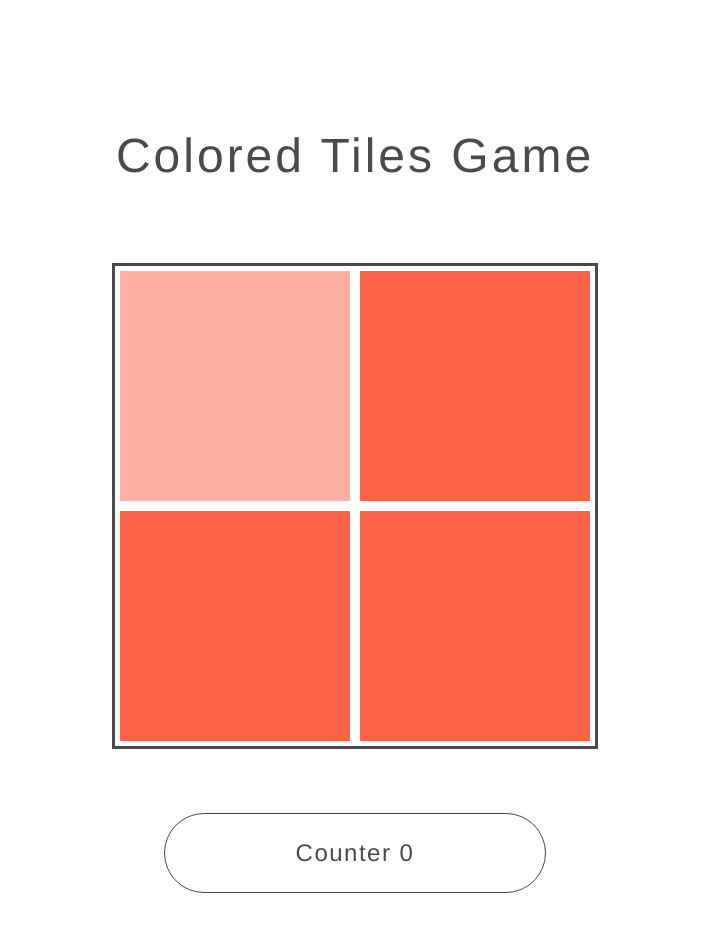
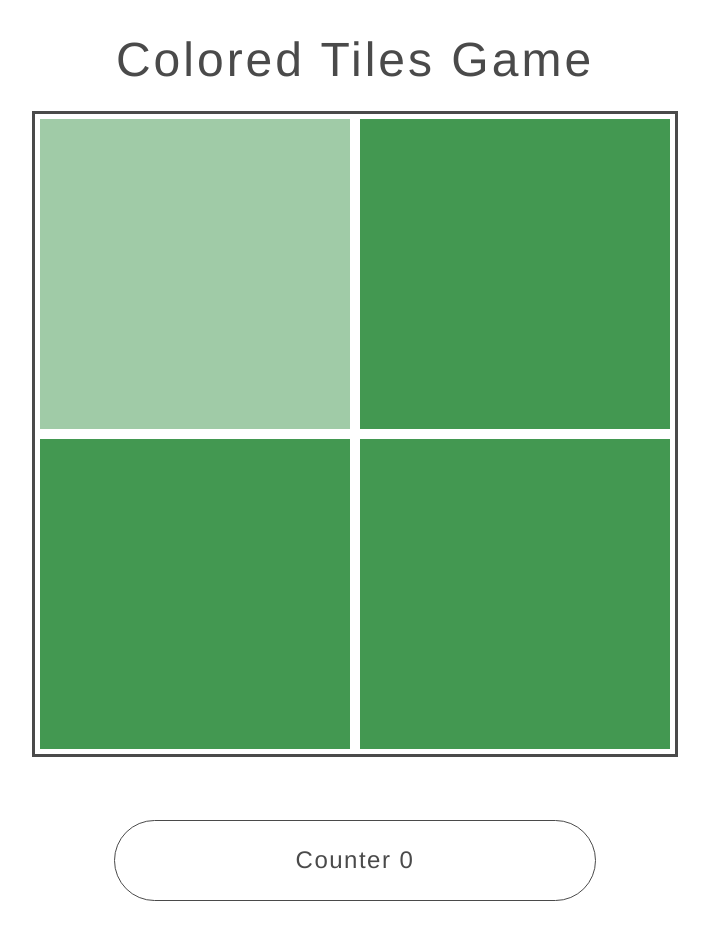
Before and after one commit to ASJvine/tiles, a React app: page / in a window 1280 px wide. Shown: the top 940 px of the page, without its empty margins (285-994 px from the left). Built offline with nearby package versions, Linux system fonts and the light colour scheme; the HTML template or start-up script is replaced by a standard one.

Commit message:
Random HSL tiles color + quick style polishing

```diff
--- a/src/app/styleguide.scss
+++ b/src/app/styleguide.scss
@@ -56,5 +56,6 @@ h6 {
 
 .main-title {
   text-align: center;
-  padding: 2em 0 1em;
+  padding: 0.5em 0;
+  margin: 0;
 }
--- a/src/tiles/Tile.molecule.jsx
+++ b/src/tiles/Tile.molecule.jsx
@@ -1,7 +1,9 @@
 import React from 'react';
 import PropTypes from 'prop-types';
 
-const Tile = ({ className, tileKey, onClick }) => (
+const Tile = ({
+  className, tileKey, onClick, color,
+}) => (
   <div
     className={`tile ${className}`}
     id={tileKey}
@@ -9,6 +11,7 @@ const Tile = ({ className, tileKey, onClick }) => (
     onKeyPress={onClick}
     role="button"
     tabIndex="0"
+    style={color}
   />
 );
 
@@ -20,6 +23,9 @@ Tile.propTypes = {
   className: PropTypes.string,
   tileKey: PropTypes.string.isRequired,
   onClick: PropTypes.func.isRequired,
+  color: PropTypes.shape({
+    backgroundColor: PropTypes.string.isRequired,
+  }).isRequired,
 };
 
 export default Tile;
--- a/src/tiles/Tiles.organism.jsx
+++ b/src/tiles/Tiles.organism.jsx
@@ -52,7 +52,7 @@ class Tiles extends Component {
     }
   }
 
-  singleTilesRow(rowNb, intTileArray, diffColorTile) {
+  singleTilesRow(rowNb, intTileArray, diffColorTile, colors) {
     const rowChunk = getRowChunkOfSqArray(intTileArray, rowNb);
 
     return rowChunk.map((item) => {
@@ -60,22 +60,25 @@ class Tiles extends Component {
         className: tileClassname(diffColorTile, item),
         tileKey: tileKey(rowNb, item),
         onClick: this.tileClicked,
+        color: !diffColorTile ? colors.baseColor : colors.diffColor,
       };
 
       return <Tile key={tileProps.tileKey} {...tileProps} />;
     });
   }
 
-  allTilesRows(rowNb, intTileArray, diffColorTile) {
+  allTilesRows(rowNb, intTileArray, diffColorTile, colors) {
     return (
       <div className="row" key={`row-${rowNb}`}>
-        {this.singleTilesRow(rowNb, intTileArray, diffColorTile)}
+        {this.singleTilesRow(rowNb, intTileArray, diffColorTile, colors)}
       </div>
     );
   }
 
-  tiles({ intRowArray, intTileArray, diffColorTile }) {
-    return intRowArray.map(rowNb => this.allTilesRows(rowNb, intTileArray, diffColorTile));
+  tiles({
+    intRowArray, intTileArray, diffColorTile, colors,
+  }) {
+    return intRowArray.map(rowNb => this.allTilesRows(rowNb, intTileArray, diffColorTile, colors));
   }
 
   render() {
--- a/src/tiles/helpers.js
+++ b/src/tiles/helpers.js
@@ -6,6 +6,10 @@ import {
 import {
   DIFF_COLOR_TILE_CLASSNAME,
 } from './constants';
+
+const MIN_HSL_VALUE = 0; // SL = HueSaturationLightness (expressed in %)
+const MAX_SL_VALUE = 100; // expressed in %
+const MAX_HUE_VALUE = 360; // Int
 
 export const tileClassname = (diffColorTileId, tileId) => `${diffColorTileId === tileId ? DIFF_COLOR_TILE_CLASSNAME : ''}`;
 
@@ -17,6 +21,27 @@ export const isDiffColorTile = (string) => {
   return reg.test(string);
 };
 
+export const getTilesRandomColor = () => {
+  const hue = getRandomInt(MIN_HSL_VALUE, MAX_HUE_VALUE);
+  const saturation = getRandomInt(MIN_HSL_VALUE, MAX_SL_VALUE); // eslint-disable-line
+  const lightness = getRandomInt(MIN_HSL_VALUE, MAX_SL_VALUE); // eslint-disable-line
+
+  const baseColor = {
+    backgroundColor: `hsl(${hue}, ${saturation}%, ${lightness}%)`,
+  };
+  const diffColor = {
+    backgroundColor: `hsl(${hue}, ${saturation / 2}%, ${lightness}%)`,
+  };
+
+  return {
+    hue,
+    saturation,
+    lightness,
+    baseColor,
+    diffColor,
+  };
+};
+
 export const tilesProps = (gridDimension) => {
   const intTileArray = getIntArray(gridDimension * gridDimension, 1);
   const intRowArray = getIntArray(gridDimension, 1);
@@ -26,6 +51,7 @@ export const tilesProps = (gridDimension) => {
     intTileArray,
     intRowArray,
     diffColorTile,
+    colors: getTilesRandomColor(),
   };
 
   return props;
--- a/src/tiles/tiles.scss
+++ b/src/tiles/tiles.scss
@@ -4,9 +4,9 @@
   border: solid;
   margin: 0 auto;
   width: 80vw;
-  max-width: 60vh;
+  max-width: 80vh;
   height: 80vw;
-  max-height: 60vh;
+  max-height: 80vh;
   font-size: 1rem;
 }
 
@@ -15,7 +15,6 @@
 }
 
 .tile {
-  background: tomato;
   margin: 5px;
   color: $white;
   font-weight: bold;
@@ -52,7 +51,7 @@
     padding: 2% 0;
     max-width: 60vh;
     margin: 5% auto;
-    width: 30%;
+    width: 40%;
     text-align: center;
   }
 }
--- a/src/utils/utils.js
+++ b/src/utils/utils.js
@@ -1,9 +1,8 @@
-
 export const getIntArray = (dimension, startFrom = 0) => (
   Array.from(Array(dimension).keys()).map(item => item + startFrom)
 );
 
-export const getRandomInt = (min = 0, max) => {
+export const getRandomInt = (min, max) => {
   const minInt = Math.ceil(min);
   const maxInt = Math.floor(max);
   // The maximum is exclusive and the minimum is inclusive
```
Also changed, not shown: 2 other files (tests, documents, lock files or other folders).
